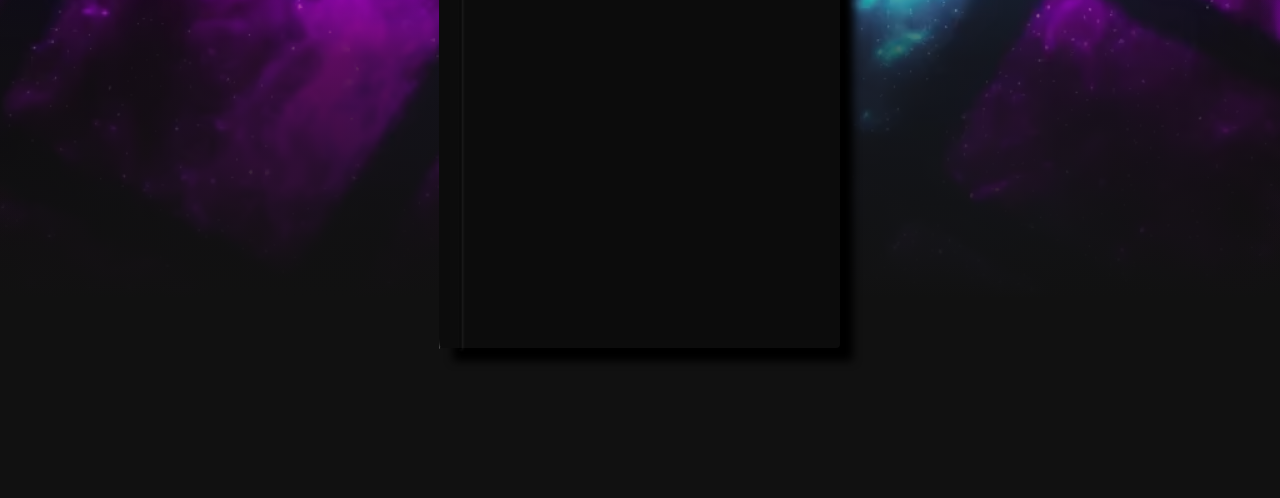
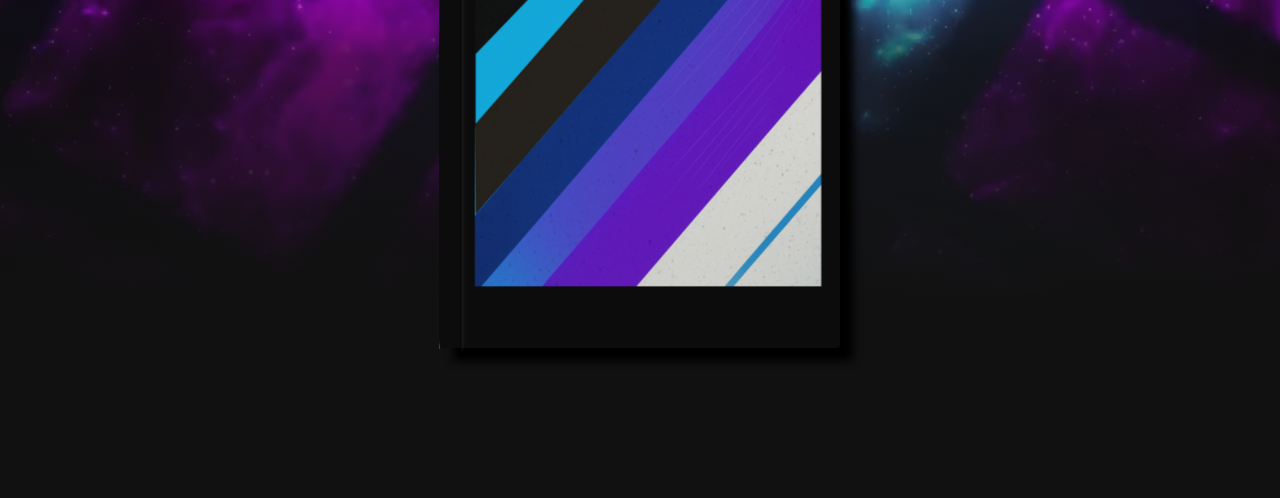
Before and after one commit to Fabrizio9898/CSS_BOOK, a plain HTML site: page index.html in a window 1280 px wide. Shown: the part 302-800 px from the top of the page. Drawn offline with Linux system fonts and the light colour scheme; a web font is replaced by a local one.

Commit message:
add image;

```diff
--- a/style.css
+++ b/style.css
@@ -128,6 +128,7 @@ body {
   display: flex;
   flex-direction: column;
   padding: 10px 20px;
+  overflow: hidden;
 }
 
 .header_book {
@@ -158,3 +159,15 @@ body {
   color: #9c3fdf;
   opacity: 70%;
 }
+
+
+.image-container{
+  width: 100%;
+  height: 300px;
+  margin-top:5px ;
+  box-sizing: border-box;
+  background-image: url('./assets/imagen.png');
+background-size: cover;
+background-position: left 15px center; /* o right, o valores exactos */
+background-repeat: no-repeat;
+}
```
Also changed, not shown: assets/imagen.png (added).
